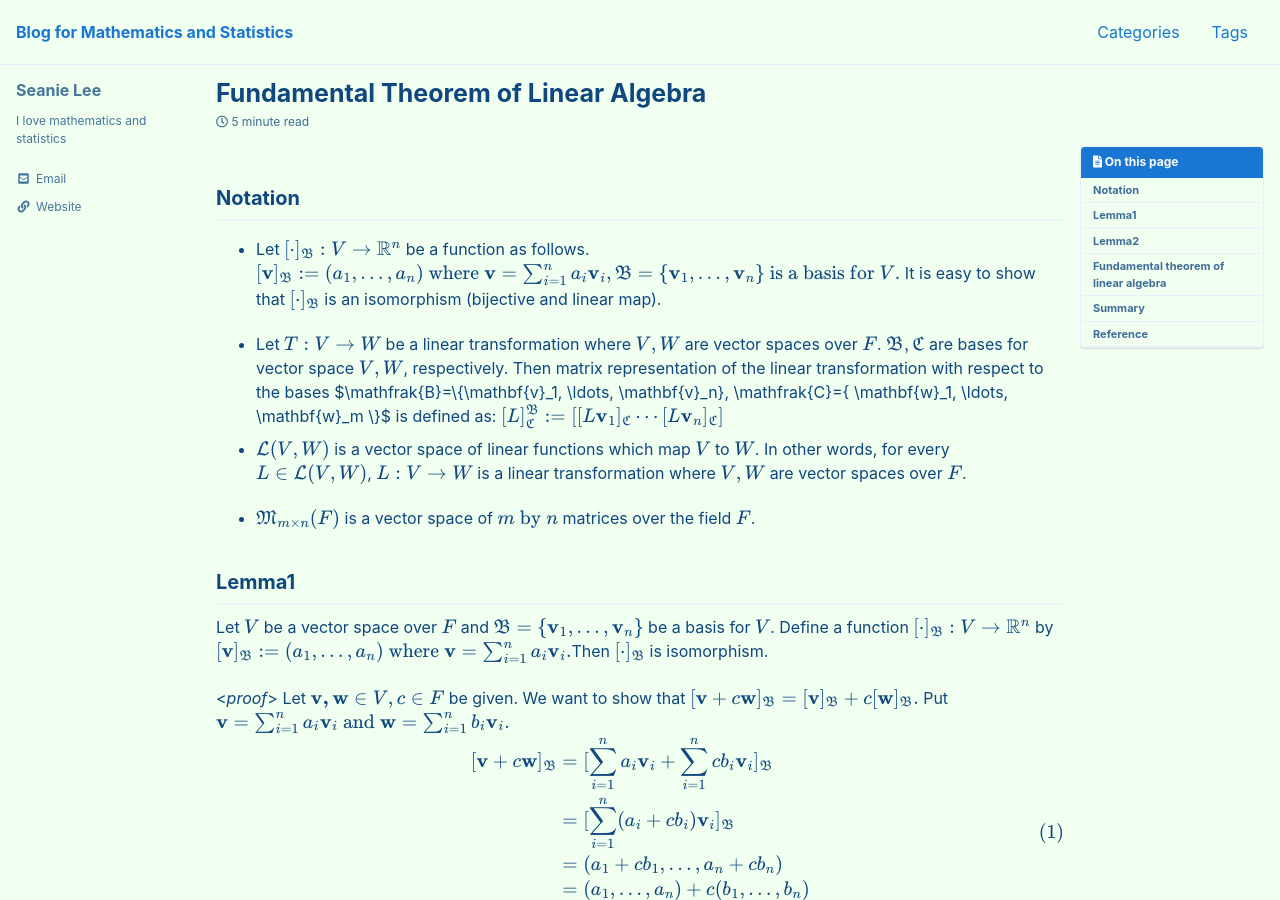
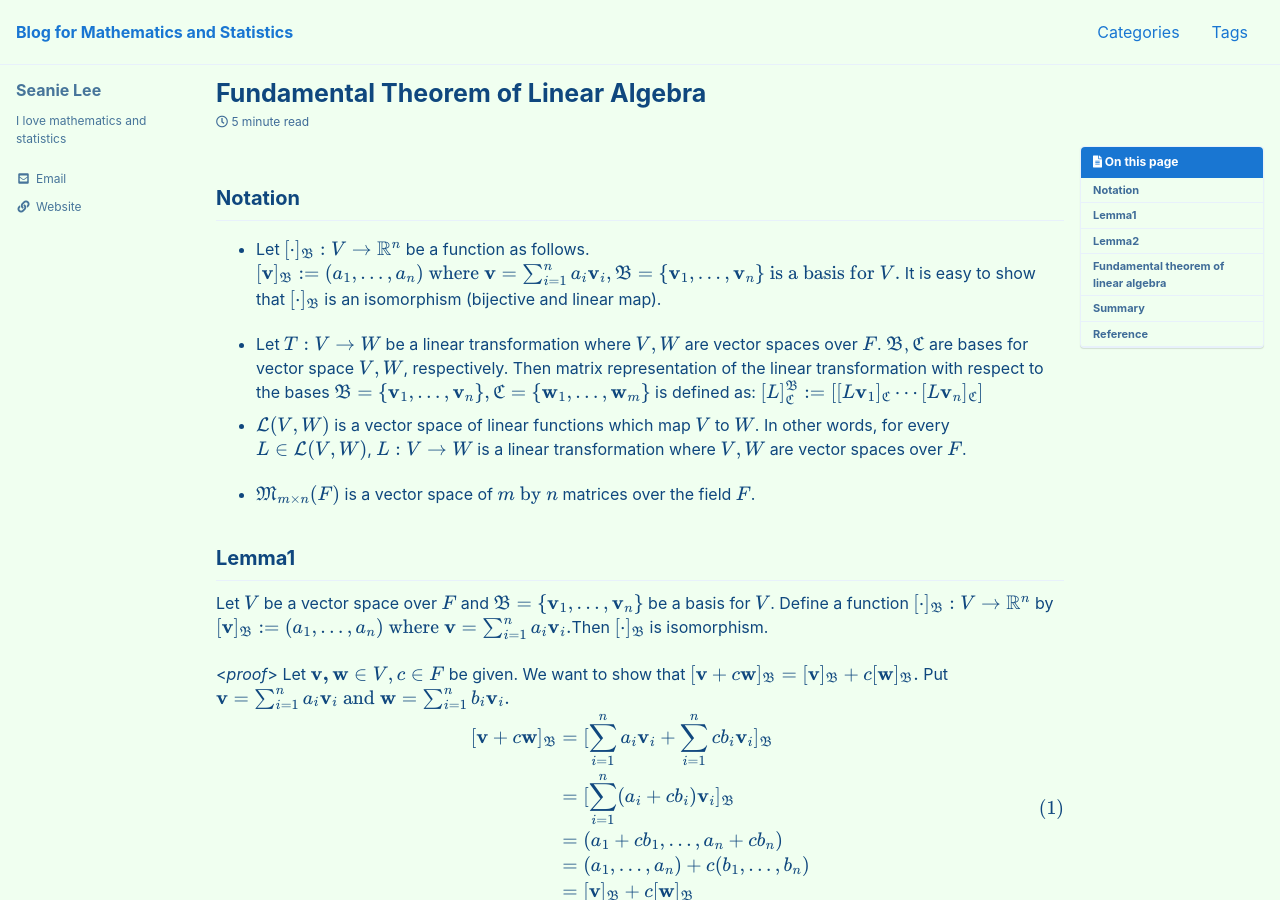
Before and after one commit to seanie12/blog, a Jekyll site: the page built from _posts/2020-12-30-fudamental-theorem-of-linear-algebra.md, in a window 1280 px wide and 900 px high. Built offline with Jekyll 4.4.1, drawn with Linux system fonts in a browser that asks for light colours; cached includes are drawn as plain includes; formulas are drawn with MathJax 3.

```diff
--- a/_posts/2020-12-30-fudamental-theorem-of-linear-algebra.md
+++ b/_posts/2020-12-30-fudamental-theorem-of-linear-algebra.md
@@ -22,7 +22,7 @@ comments : true
   $$[\mathbf{v}]_{\mathfrak{B}} := (a_1, \ldots, a_n) \text{ where } \mathbf{v} = \sum_{i=1}^n a_i\mathbf{v}_i, \mathfrak{B}=\{\mathbf{v}_1, \ldots, \mathbf{v}_n \} \text{ is a basis for } V.$$
   It is easy to show that $[\cdot]_{\mathfrak{B}}$ is an isomorphism (bijective and linear map).
 
-- Let $T: V \rightarrow W$ be a linear transformation where $V, W$ are vector spaces over $F$. $\mathfrak{B,C}$ are bases for vector space $V, W$, respectively. Then matrix representation of the linear transformation with respect to the bases $\mathfrak{B}=\\{\mathbf{v}_1, \ldots, \mathbf{v}_n\}, \mathfrak{C}=\{ \mathbf{w}_1, \ldots, \mathbf{w}_m \\}$ is defined as:
+- Let $T: V \rightarrow W$ be a linear transformation where $V, W$ are vector spaces over $F$. $\mathfrak{B,C}$ are bases for vector space $V, W$, respectively. Then matrix representation of the linear transformation with respect to the bases $\mathfrak{B}=\\{\mathbf{v}_1, \ldots, \mathbf{v}_n\\}, \mathfrak{C}=\\{ \mathbf{w}_1, \ldots, \mathbf{w}_m \\}$ is defined as:
 $$ [L]^\mathfrak{B}_{\mathfrak{C}} := [ [L\mathbf{v}_1]_{\mathfrak{C}} \cdots[L\mathbf{v}_n]_{\mathfrak{C}}]$$
 - $\mathcal{L}(V,W)$ is a vector space of linear functions which map $V$ to $W$. In other words, for every $L\in \mathcal{L}(V,W)$, $L:V\rightarrow W$ is a linear transformation where $V,W$ are vector spaces over $F$.
 
```
